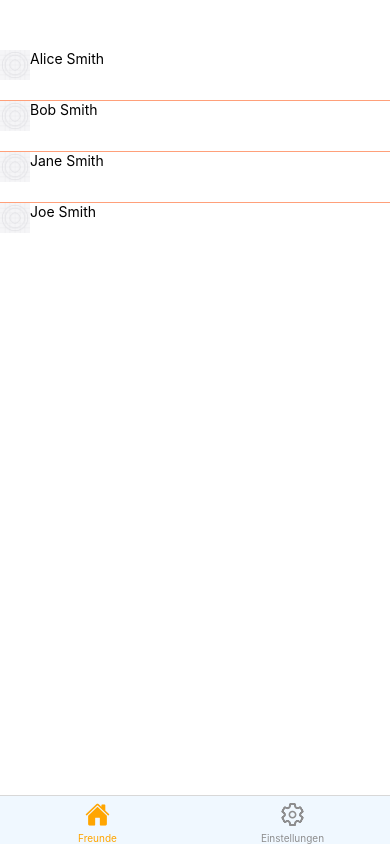
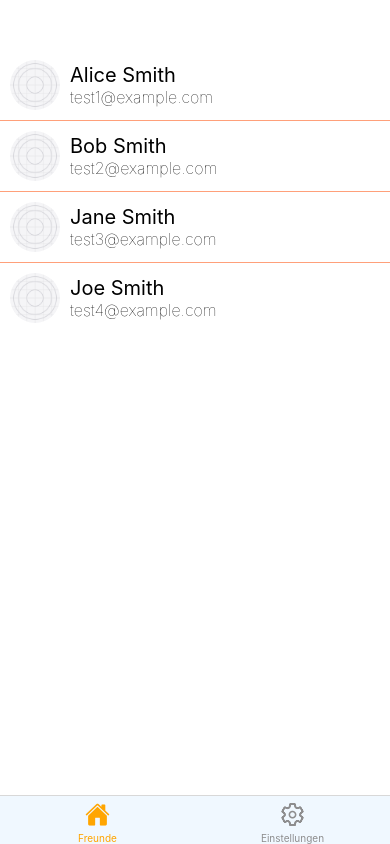
Before and after one commit to behrends/FriendsList, a React Native app: screen /HomeScreen in a window 390 px wide. Built offline with nearby package versions, Linux system fonts and the light colour scheme.

Commit message:
Runde Fotos und weitere Infos in der Liste anzeigen

```diff
--- a/components/FriendListItem.jsx
+++ b/components/FriendListItem.jsx
@@ -1,4 +1,10 @@
-import { Image, Pressable, StyleSheet, Text } from 'react-native';
+import {
+  Image,
+  Pressable,
+  StyleSheet,
+  Text,
+  View,
+} from 'react-native';
 
 export default function FriendListItem({ friend, onPress }) {
   return (
@@ -7,9 +13,12 @@ export default function FriendListItem({ friend, onPress }) {
         style={styles.image}
         source={require('../assets/icon.png')}
       />
-      <Text>
-        {friend.first} {friend.last}
-      </Text>
+      <View style={styles.info}>
+        <Text style={styles.name}>
+          {friend.first} {friend.last}
+        </Text>
+        <Text style={styles.email}>{friend.email}</Text>
+      </View>
     </Pressable>
   );
 }
@@ -17,10 +26,24 @@ export default function FriendListItem({ friend, onPress }) {
 const styles = StyleSheet.create({
   container: {
     flexDirection: 'row',
+    alignItems: 'center',
+    gap: 10,
+    height: 70,
+    padding: 10,
+  },
+  info: {
+    justifyContent: 'space-evenly',
+  },
+  name: {
+    fontSize: 20,
+  },
+  email: {
+    fontSize: 16,
+    fontWeight: '100',
+  },
+  image: {
+    borderRadius: 25,
+    width: 50,
     height: 50,
   },
-  image: {
-    width: 30,
-    height: 30,
-  },
 });
```
